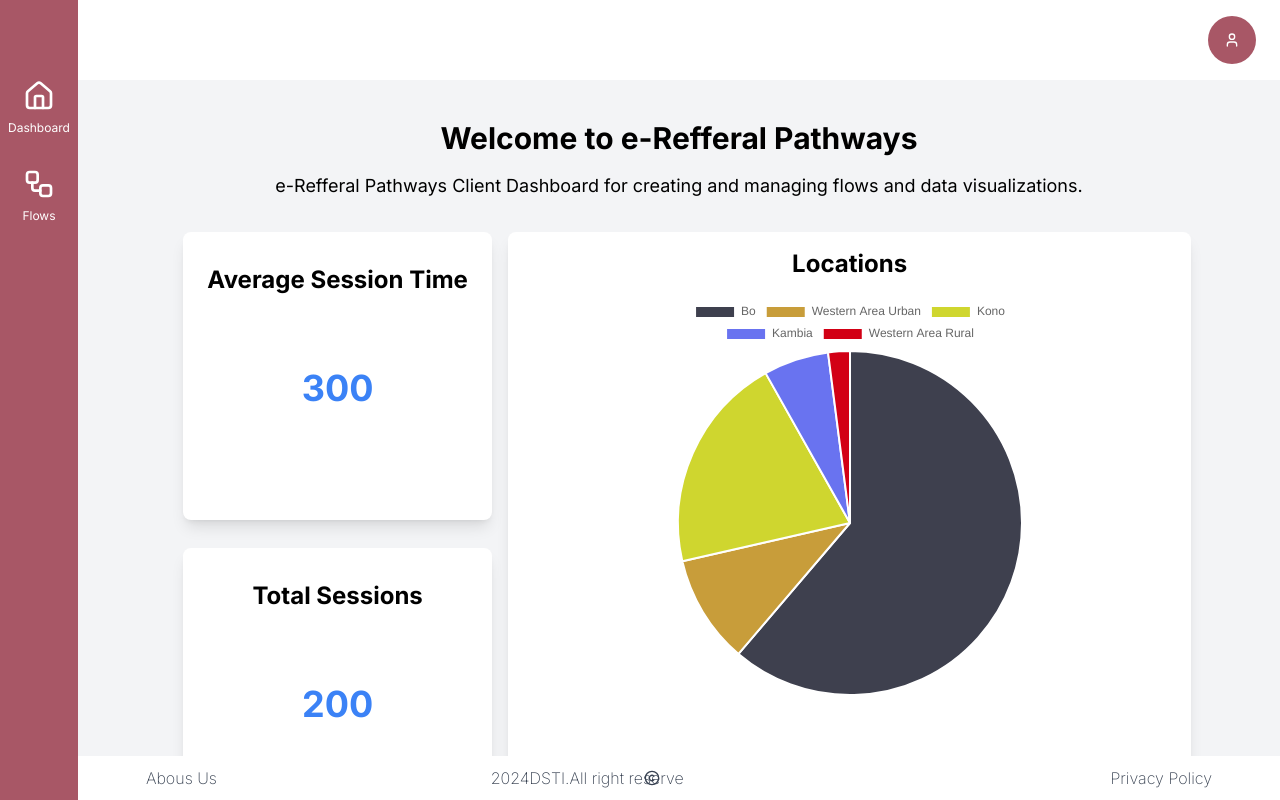
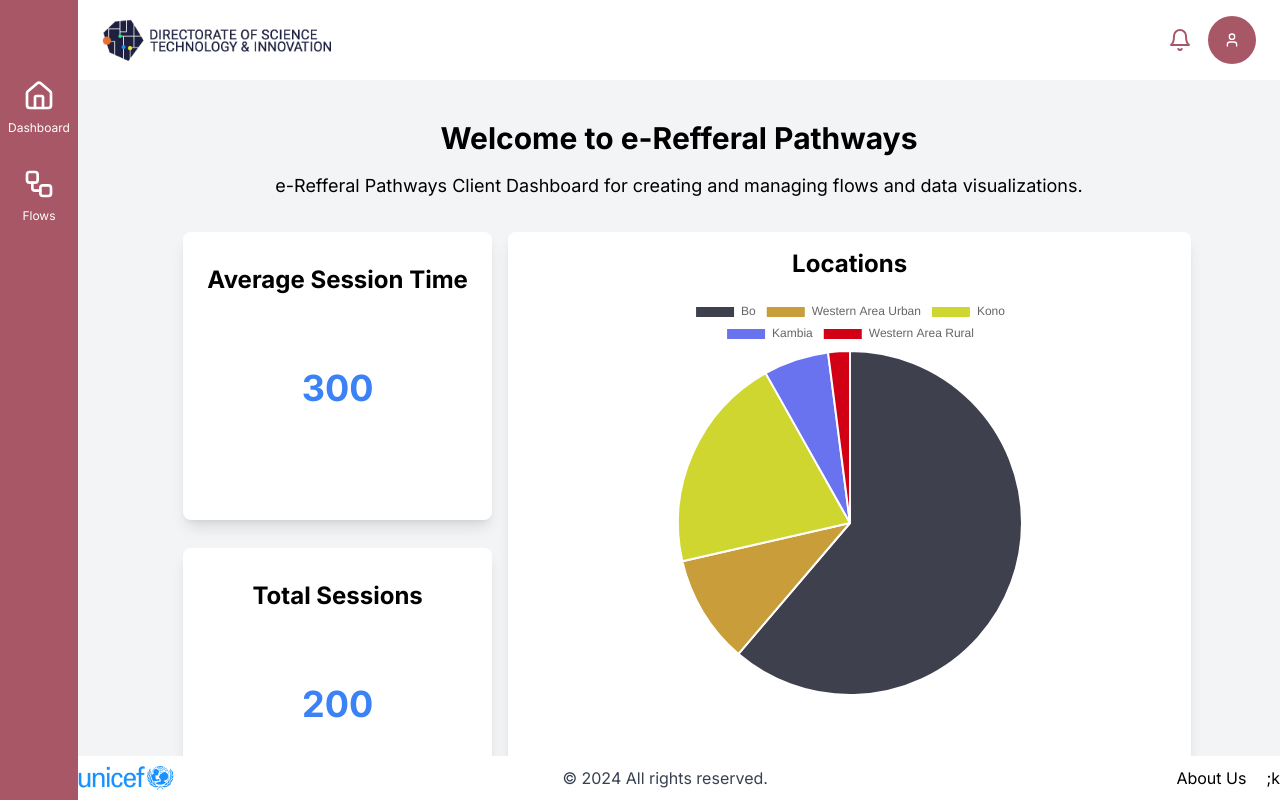
Before and after one commit to dsti-sl/e-referral, a Next.js app: page / in a window 1280 px wide. Built offline with nearby package versions, Linux system fonts and the light colour scheme.

Commit message:
Header and Footer code refactored.

```diff
--- a/src/components/Footer.tsx
+++ b/src/components/Footer.tsx
@@ -1,24 +1,28 @@
-import React from 'react';
 import { CopyrightIcon } from 'lucide-react';
-const Footer = () => {
+
+export default function Foote() {
   return (
-    <footer className="font-extralight text-gray-700">
-      <div className="px-4 sm:px-12 md:flex md:items-center md:justify-between">
-        <h1 className="md:mb:-0 px-5 py-2.5 lg:leading-normal">
+    <footer className="w-full bg-white">
+      <div className="container mx-auto flex items-center justify-between">
+        <div className="flex items-center">
+          <img src="UNICEF_Logo.png" alt="UNICEF Logo" className="h-6 w-auto" />
+        </div>
+        <div className="flex items-center">
+          <span className="text-gray-700">© 2024 All rights reserved.</span>
+        </div>
+        <div className="flex items-center">
+          <h1 className="px-5 py-2.5 md:mb-0 lg:leading-normal">
             <a
               href="https://www.dsti.gov.sl/about-us/"
               target="_blank"
               rel="noopener noreferrer"
             >
-            Abous Us
+              About Us
             </a>
           </h1>
-        <CopyrightIcon className="-mr-72 size-4 px-0 font-thin text-gray-700" />
-        <span className="-ml-72 px-0">2024DSTI.All right reserve</span>
-        <h1 className="w-full px-5 py-2.5 md:w-auto">Privacy Policy</h1>
+          ;k
+        </div>
       </div>
     </footer>
   );
-};
-
-export default Footer;
+}
--- a/src/components/Header.tsx
+++ b/src/components/Header.tsx
@@ -1,5 +1,6 @@
 import useRouter from 'next/navigation';
 import { User } from '@/components/User';
+import { Bell } from 'lucide-react';
 
 export default function Header() {
   const router = useRouter;
@@ -7,8 +8,16 @@ export default function Header() {
   return (
     <header className="w-full bg-white">
       <div className="container mx-auto flex items-center justify-between px-6 py-4">
+        <div className="items-left flex justify-start">
+          <img
+            src="/DSTI-Longform-Logo-Dark.png"
+            alt="DSTI Logo"
+            className="h-12 w-auto"
+          />
+        </div>
         <div className="flex-1"></div>
-        <div className="items-right right-12 flex justify-end">
+        <div className="flex items-center">
+          <Bell className="mr-4 text-erefer-rose hover:text-erefer-light" />
           <User />
         </div>
       </div>
--- a/src/components/Sidebar.tsx
+++ b/src/components/Sidebar.tsx
@@ -1,5 +1,4 @@
-import { Home, Workflow } from 'lucide-react';
-import { LogOutIcon } from 'lucide-react';
+import { Home, Workflow, LogOutIcon } from 'lucide-react';
 
 export default function Sidebar() {
   return (
@@ -25,15 +24,6 @@ export default function Sidebar() {
       <button className="m-auto mb-2 mt-72 pt-72">
         <LogOutIcon className="size-8 cursor-pointer object-cover transition-transform duration-300 hover:scale-110 hover:bg-white hover:bg-opacity-20 hover:text-erefer-rose hover:shadow" />
       </button>
-      <div className="mt-30 pt-30 h-13 w-13 m-auto size-12 object-cover transition-transform duration-300 hover:scale-110 hover:shadow">
-        <a
-          href="https://www.dsti.gov.sl"
-          target="_blank"
-          rel="noopener noreferrer"
-        >
-          <img src="dsti.png" alt="Logo" />
-        </a>
-      </div>
     </div>
   );
 }
```
Also changed, not shown: public/DSTI-Longform-Logo-Dark.png (added), public/UNICEF_Logo.png (added). Lines whose indentation alone changed are shown as unchanged.
